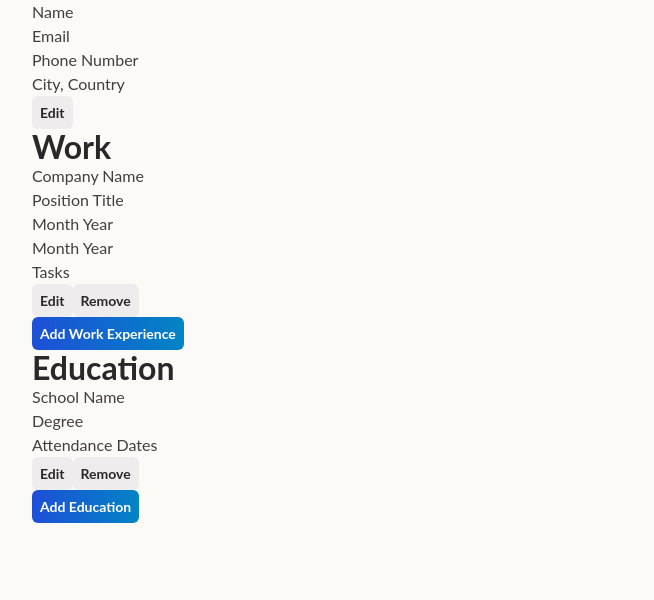
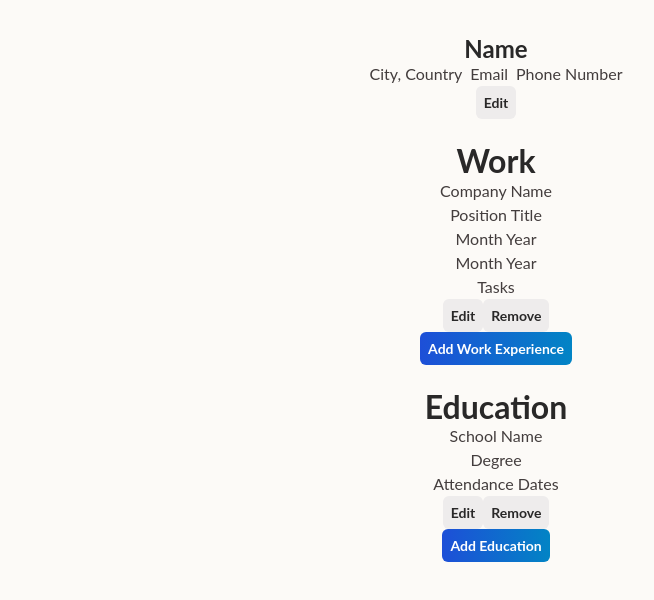
Before and after one commit to jp524/cv-project, a React (Create React App) app: page / in a window 1280 px wide. Shown: the top 600 px of the page, without its empty margins (144-798 px from the left). Built offline with nearby package versions, Linux system fonts and the light colour scheme.

Commit message:
Style general and form components

```diff
--- a/src/App.tsx
+++ b/src/App.tsx
@@ -137,7 +137,7 @@ class App extends React.Component<{}, AppState> {
 
     return (
       <div className="container">
-        <div className="section">
+        <div className="section general">
           <General
             generalObject={generalObject}
             onUpdate={this.updateGeneral}
--- a/src/components/General.tsx
+++ b/src/components/General.tsx
@@ -63,13 +63,22 @@ class General extends React.Component<GeneralProps, GeneralState> {
     const { updating, name, email, phone, city } = this.state;
     const { generalObject } = this.props;
     const updateView = (
-      <form onSubmit={this.onSubmitForm}>
+      <form onSubmit={this.onSubmitForm} className="form">
         <label htmlFor="name">
           Name:
           <input
             type="text"
             name="name"
             value={name}
+            onChange={this.onInputChange}
+          />
+        </label>
+        <label htmlFor="city">
+          City, Country:
+          <input
+            type="text"
+            name="city"
+            value={city}
             onChange={this.onInputChange}
           />
         </label>
@@ -88,15 +97,6 @@ class General extends React.Component<GeneralProps, GeneralState> {
             type="text"
             name="phone"
             value={phone}
-            onChange={this.onInputChange}
-          />
-        </label>
-        <label htmlFor="city">
-          City, Country:
-          <input
-            type="text"
-            name="city"
-            value={city}
             onChange={this.onInputChange}
           />
         </label>
@@ -119,11 +119,16 @@ class General extends React.Component<GeneralProps, GeneralState> {
     );
 
     const staticView = (
-      <div>
-        <p>{generalObject.name}</p>
+      <div className="general--static">
+        <div className="general--static--line">
+          <h2>{generalObject.name}</h2>
+        </div>
+        <div className="general--static--line">
+          <p>{generalObject.city}</p>
           <p>{generalObject.email}</p>
           <p>{generalObject.phone}</p>
-        <p>{generalObject.city}</p>
+        </div>
+        <div className="general--static--line">
           <button
             type="button"
             onClick={this.updateMode}
@@ -132,11 +137,10 @@ class General extends React.Component<GeneralProps, GeneralState> {
             Edit
           </button>
         </div>
+      </div>
     );
 
-    return (
-      <div className="education">{updating ? updateView : staticView}</div>
-    );
+    return <div>{updating ? updateView : staticView}</div>;
   }
 }
 
--- a/src/styles/App.scss
+++ b/src/styles/App.scss
@@ -1,9 +1,3 @@
-// form {
-//   display: flex;
-//   flex-direction: column;
-//   align-items: flex-start;
-// }
-
 // .textarea {
 //   white-space: pre-wrap;
 // }
@@ -15,3 +9,5 @@
 @import 'layouts/container';
 
 @import 'components/btn';
+@import 'components/form';
+@import 'components/general';
--- /dev/null
+++ b/src/styles/components/_form.scss
@@ -0,0 +1,15 @@
+.form {
+  display: flex;
+  flex-direction: column;
+  align-items: center;
+  gap: $space-xxs;
+
+  label input {
+    margin-left: $space-xxs;
+  }
+
+  &--actions {
+    display: flex;
+    gap: $space-xxs;
+  }
+}
--- /dev/null
+++ b/src/styles/components/_general.scss
@@ -0,0 +1,14 @@
+.general {
+  margin-top: $space-s;
+
+  &--static {
+    display: flex;
+    flex-direction: column;
+    align-items: center;
+
+    &--line {
+      display: flex;
+      gap: $space-xs;
+    }
+  }
+}
--- a/src/styles/layouts/_container.scss
+++ b/src/styles/layouts/_container.scss
@@ -3,8 +3,13 @@
   max-width: 60rem;
   padding-right: $space-m;
   padding-left: $space-m;
+  padding-top: $space-l;
   margin-left: auto;
   margin-right: auto;
+  display: flex;
+  flex-direction: column;
+  text-align: center;
+  gap: $space-l;
 
   @media (max-width: 50rem) {
     width: 100%;
```
Lines whose indentation alone changed are shown as unchanged.
